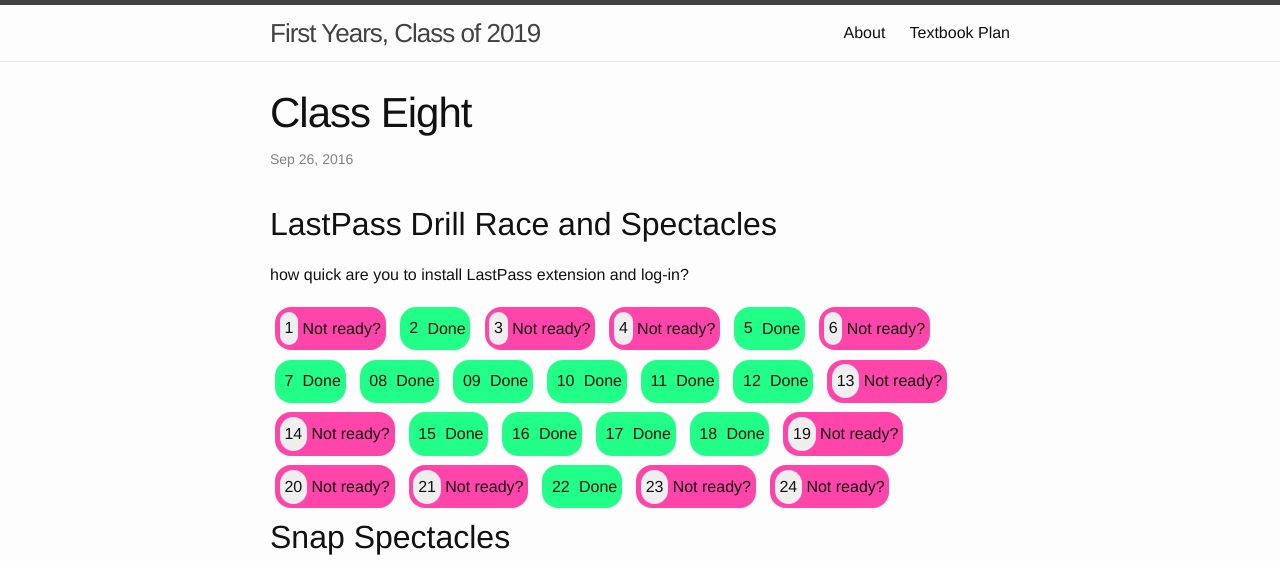
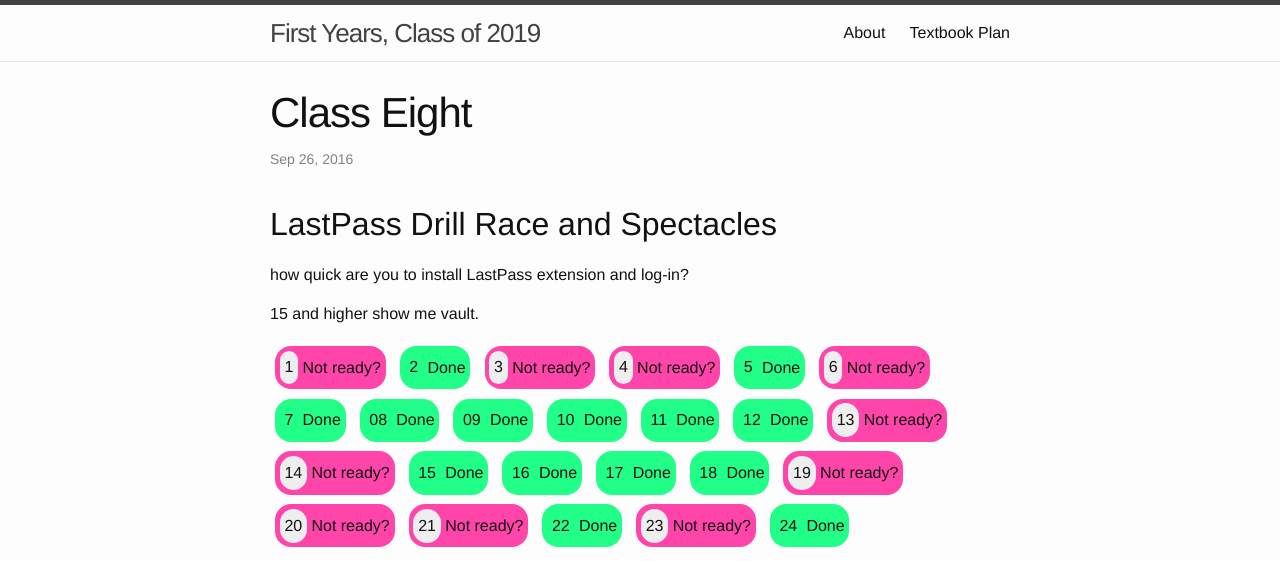
Before and after one commit to MrArgote/19-dot-argote-dot-org, a Jekyll site: the page built from _posts/2016-09-26-Class-Eight.md, in a window 1280 px wide. Shown: the top 561 px of the page. Built offline with Jekyll 4.4.1, drawn with Linux system fonts in a browser that asks for light colours.

Commit message:
updated task completion list

```diff
--- a/_posts/2016-09-26-Class-Eight.md
+++ b/_posts/2016-09-26-Class-Eight.md
@@ -24,13 +24,15 @@
     21: false
     22: 07
     23: false
-    24: false
+    24: 14
 
 ---
 
 ## LastPass Drill Race and Spectacles
 
 how quick are you to install LastPass extension and log-in?
+
+15 and higher show me vault.
 
 <style>
   .student-tasks-grid span {
```
